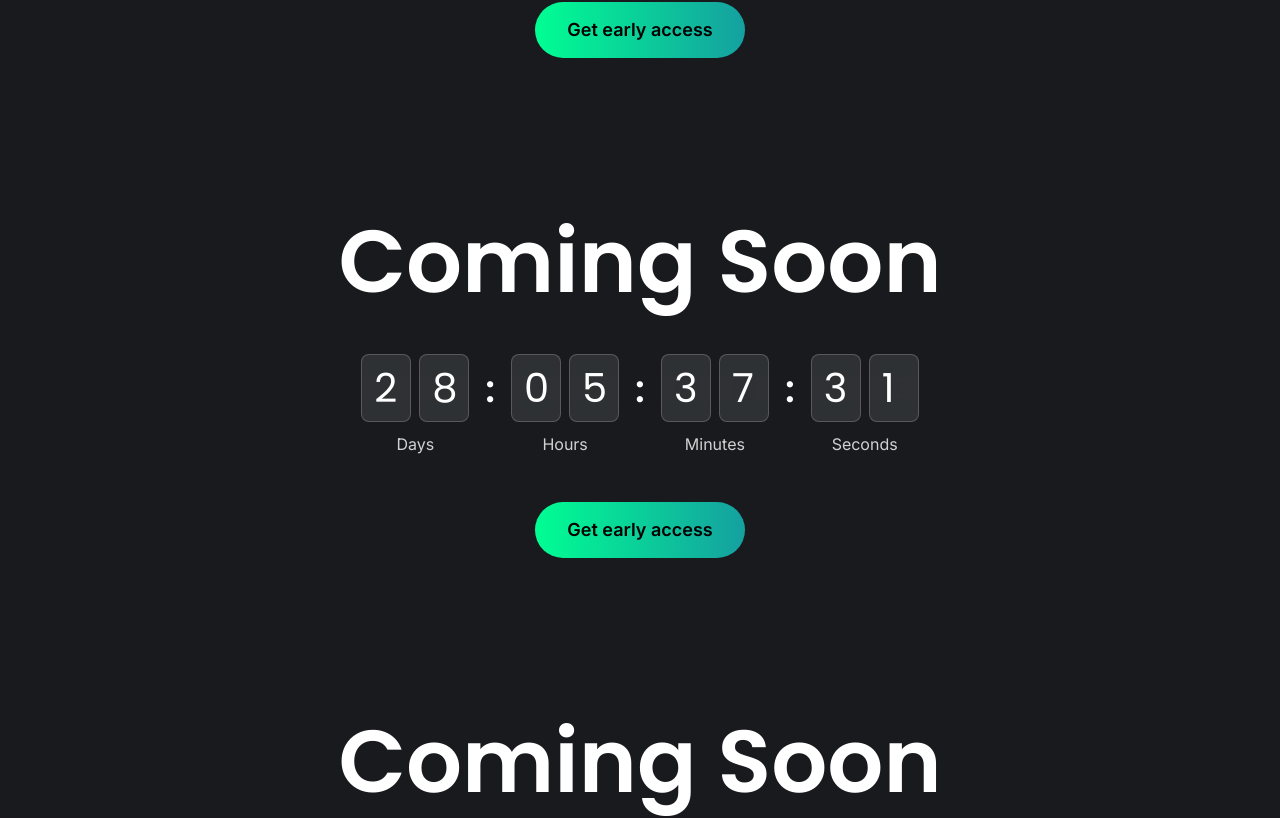
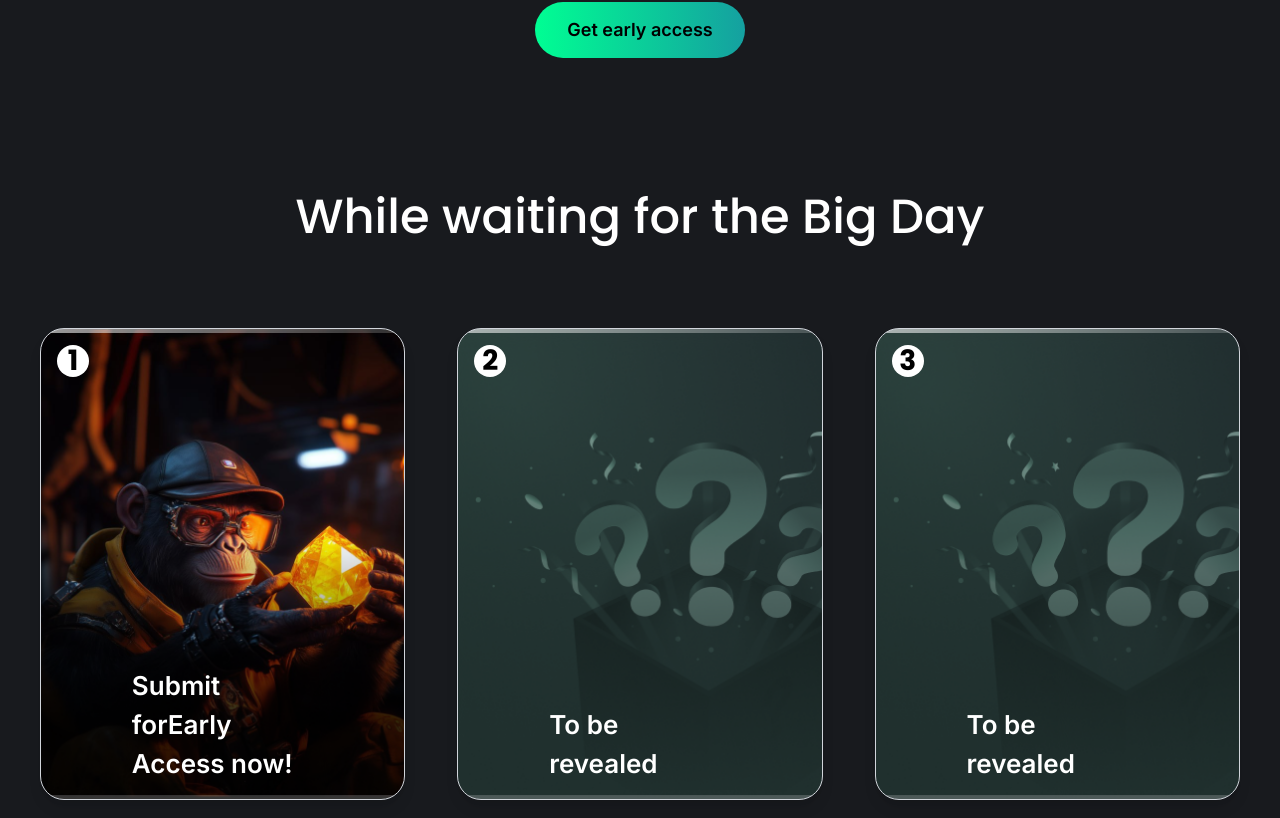
Before and after one commit to popbrick/apeslanding, a Next.js app: page / in a window 1280 px wide. Shown: the part 466-1284 px from the top of the page. Built offline with nearby package versions, Linux system fonts and the light colour scheme.

Commit message:
Added Announcement section

```diff
--- /dev/null
+++ b/app/Announcements.tsx
@@ -0,0 +1,22 @@
+import React from 'react';
+import { inter, poppins } from "./fonts";
+import { AnnouncementCard } from './components/AnnouncementCard';
+import bgCardEarlyAccess from "../public/bg-card-early-access.png"
+
+
+export const Announcements: React.FC = () => {
+  return (
+    <section className="py-12">
+      <div className="w-full max-w-[1320px] m-auto flex flex-col gap-20 px-10">
+        <h2 className={`${poppins.className} text-center text-white text-5xl font-medium leading-[62.40px]`}>While waiting for the Big Day</h2>
+        <div className="grid gap-[52px] md:grid-cols-3">
+          <AnnouncementCard step={1} backgroundImage={bgCardEarlyAccess.src} label={'Submit forEarly Access now!'} revealed={true}/>
+          <AnnouncementCard step={2} backgroundImage={''} label={'To be revealed'} revealed={false}/>
+          <AnnouncementCard step={3} backgroundImage={''} label={'To be revealed'} revealed={false}/>
+        </div>
+      </div>
+    </section>
+  );
+};
+
+//1320 x 630
--- /dev/null
+++ b/app/components/AnnouncementCard.tsx
@@ -0,0 +1,56 @@
+import React from "react";
+import Image from "next/image";
+import { inter, poppins } from "../fonts";
+import defaultImage from "../../public/bg_announcement.png";
+
+interface AnnouncementProps {
+  step: number;
+  backgroundImage: string;
+  label: string;
+  revealed: boolean;
+}
+
+export const AnnouncementCard: React.FC<AnnouncementProps> = ({
+  step,
+  backgroundImage,
+  label,
+  revealed,
+}) => {
+  return (
+    <div
+      className="relative h-[472px] bg-cover bg-center px-8 py-10 rounded-3xl border border-gray-300 shadow-lg"
+      style={{
+        backgroundImage: `url(${
+          revealed ? backgroundImage : defaultImage.src
+        })`,
+      }}
+    >
+      <div
+        className={`absolute top-4 left-4 w-8 h-8 flex items-center justify-center rounded-full bg-white text-[28px] text-black font-bold ${poppins.className}`}
+      >
+        {step}
+      </div>
+      <div
+        className={`absolute bottom-4 left-1/2 transform -translate-x-1/2 text-white text-[26px] font-semibold ${inter.className}`}
+      >
+        {label}
+      </div>
+    </div>
+  );
+};
+
+{
+  /* <div className={`p-4 rounded-3xl relative`}>
+      <Image src={BgDefault} alt="default" className="absolute z-0"/>
+      <div className="w-14 h-14 relative bg-white/20 rounded-[500px] border-4 border-white/50 backdrop-blur-[50px]">
+        <div className={`${poppins.className} left-[23px] top-[7px] absolute text-center text-white text-[28px] font-bold`}>
+          {step}
+        </div>
+      </div>
+      <div
+        className={`${inter.className} text-center text-white text-[26px] font-semibold leading-9`}
+      >
+        {label}
+      </div>
+    </div> */
+}
--- a/app/page.tsx
+++ b/app/page.tsx
@@ -2,6 +2,7 @@ import Image from "next/image";
 import { Navbar } from "./Navbar";
 import { Banner } from "./Banner";
 import BackgroundImage from "../public/background_image.png"
+import { Announcements } from "./Announcements";
 
 export default function Home() {
   return (
@@ -9,8 +10,7 @@ export default function Home() {
       {/* <Image src={BackgroundImage} alt="BackgroundImage" className="absolute z-0 w-full"/> */}
       <Navbar/>
       <Banner />
-      <Banner />
-      <Banner />
+      <Announcements />
     </main>
   );
 }
```
Also changed, not shown: public/bg-card-early-access.png (added), public/bg_announcement.png (added).
